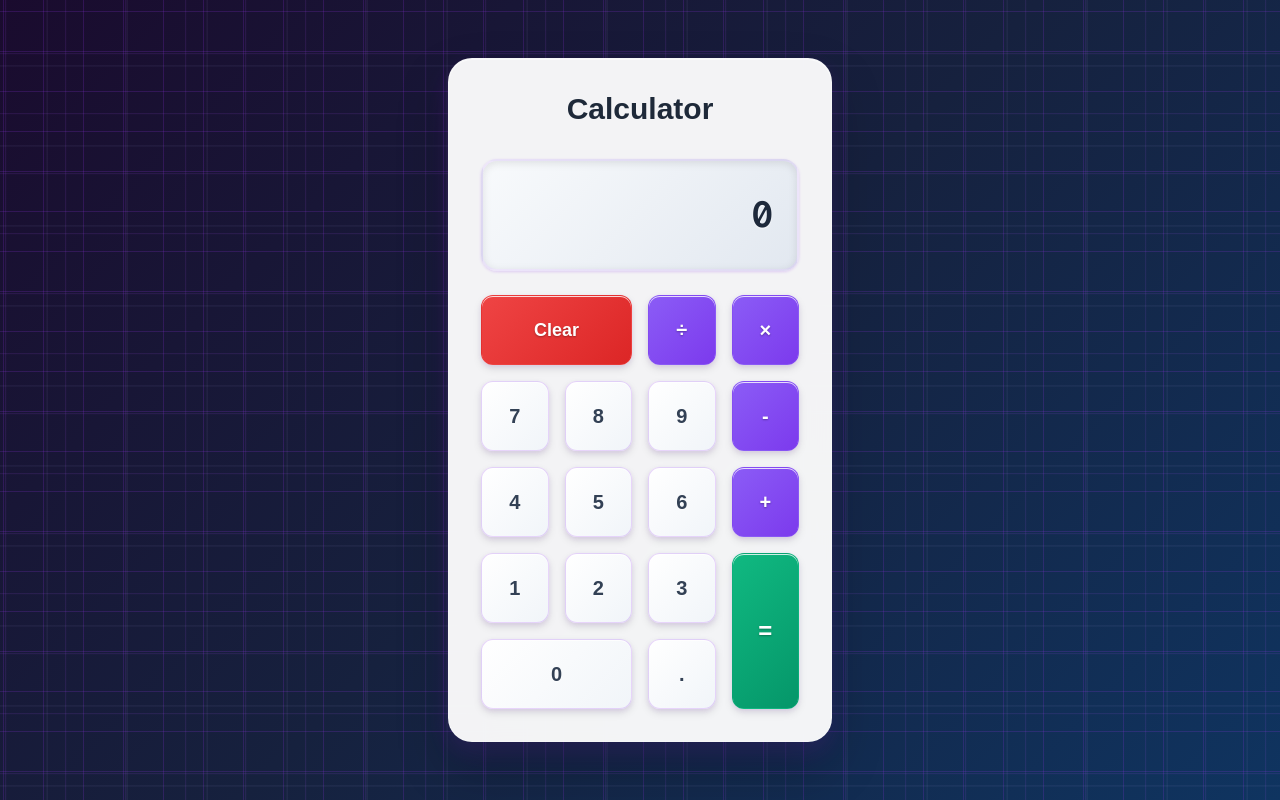
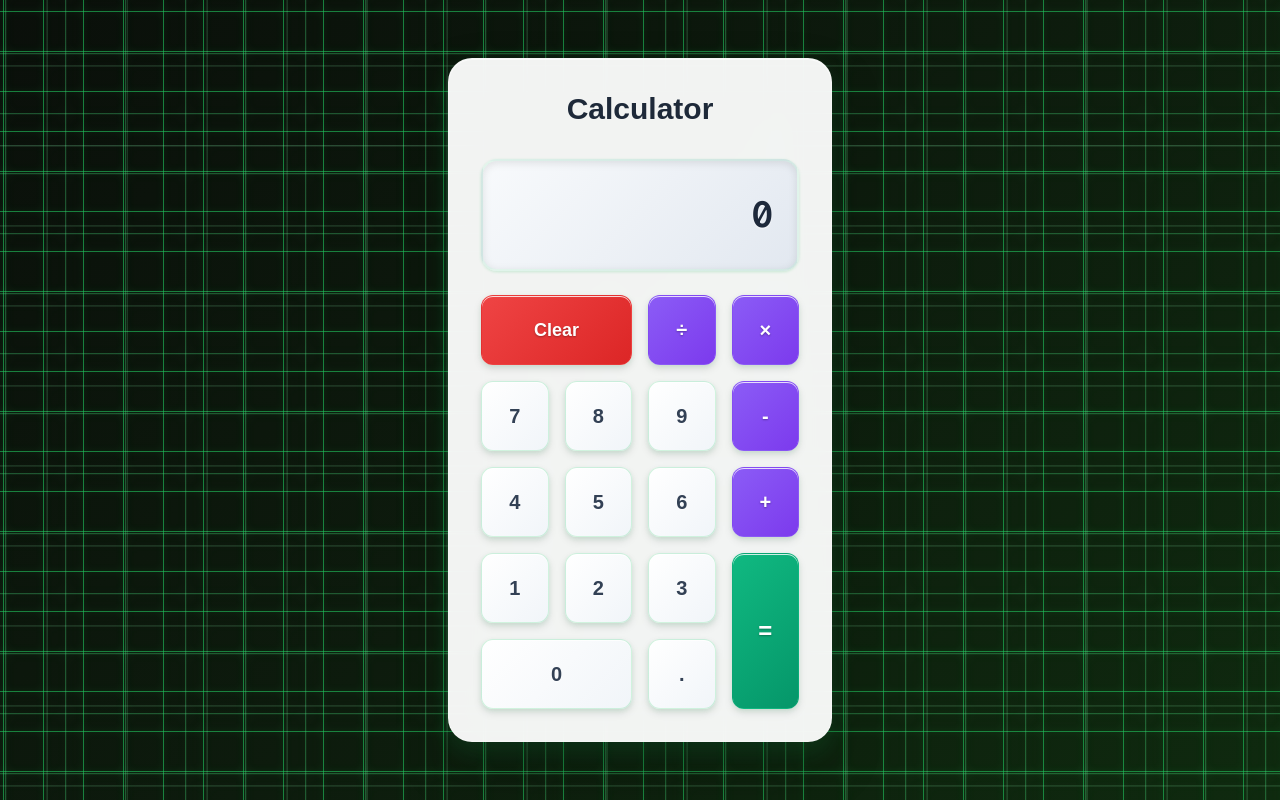
Before and after one commit to ns-test-org/calc, a Next.js app in the folder packages/new-web-app-room/: page / in a window 1280 px wide. Built offline with nearby package versions, Linux system fonts and the light colour scheme.

Commit message:
AI chat session: Updated code and files

```diff
--- a/packages/new-web-app-room/src/app/globals.css
+++ b/packages/new-web-app-room/src/app/globals.css
@@ -148,14 +148,14 @@ body {
   animation: bounce-horizontal 1.5s ease-in-out infinite;
 }
 
-/* Animated Grid Background */
+/* Animated Neon Green Grid Background */
 .animated-grid-bg {
   position: fixed;
   top: 0;
   left: 0;
   width: 100vw;
   height: 100vh;
-  background: linear-gradient(135deg, #1a0b2e 0%, #16213e 50%, #0f3460 100%);
+  background: linear-gradient(135deg, #0a0f0a 0%, #0d1b0d 50%, #0f2a0f 100%);
   z-index: -2;
 }
 
@@ -177,10 +177,11 @@ body {
   top: -10%;
   left: -10%;
   background-image:
-    linear-gradient(rgba(147, 51, 234, 0.2) 1px, transparent 1px),
-    linear-gradient(90deg, rgba(147, 51, 234, 0.2) 1px, transparent 1px);
+    linear-gradient(rgba(34, 197, 94, 0.6) 1px, transparent 1px),
+    linear-gradient(90deg, rgba(34, 197, 94, 0.6) 1px, transparent 1px);
   background-size: 40px 40px;
   animation: gridSlide1 20s linear infinite;
+  filter: drop-shadow(0 0 3px rgba(34, 197, 94, 0.4));
 }
 
 .grid-lines-2 {
@@ -190,10 +191,11 @@ body {
   top: -10%;
   left: -10%;
   background-image:
-    linear-gradient(rgba(168, 85, 247, 0.15) 1px, transparent 1px),
-    linear-gradient(90deg, rgba(168, 85, 247, 0.15) 1px, transparent 1px);
+    linear-gradient(rgba(74, 222, 128, 0.4) 1px, transparent 1px),
+    linear-gradient(90deg, rgba(74, 222, 128, 0.4) 1px, transparent 1px);
   background-size: 60px 60px;
   animation: gridSlide2 25s linear infinite reverse;
+  filter: drop-shadow(0 0 4px rgba(74, 222, 128, 0.3));
 }
 
 .grid-lines-3 {
@@ -203,10 +205,11 @@ body {
   top: -10%;
   left: -10%;
   background-image:
-    linear-gradient(rgba(196, 181, 253, 0.1) 1px, transparent 1px),
-    linear-gradient(90deg, rgba(196, 181, 253, 0.1) 1px, transparent 1px);
+    linear-gradient(rgba(134, 239, 172, 0.25) 1px, transparent 1px),
+    linear-gradient(90deg, rgba(134, 239, 172, 0.25) 1px, transparent 1px);
   background-size: 80px 80px;
   animation: gridSlide3 30s linear infinite;
+  filter: drop-shadow(0 0 5px rgba(134, 239, 172, 0.2));
 }
 
 @keyframes gridSlide1 {
@@ -231,7 +234,7 @@ body {
   border: 1px solid rgba(255, 255, 255, 0.3);
   box-shadow:
     0 25px 50px rgba(0, 0, 0, 0.25),
-    0 10px 25px rgba(147, 51, 234, 0.2),
+    0 10px 25px rgba(34, 197, 94, 0.2),
     inset 0 1px 0 rgba(255, 255, 255, 0.6);
   border-radius: 24px;
   transform: translateY(0);
@@ -242,16 +245,16 @@ body {
   transform: translateY(-5px);
   box-shadow:
     0 35px 70px rgba(0, 0, 0, 0.3),
-    0 15px 35px rgba(147, 51, 234, 0.3),
+    0 15px 35px rgba(34, 197, 94, 0.3),
     inset 0 1px 0 rgba(255, 255, 255, 0.7);
 }
 
 .calculator-display {
   background: linear-gradient(135deg, #f8fafc 0%, #e2e8f0 100%);
-  border: 2px solid rgba(147, 51, 234, 0.1);
+  border: 2px solid rgba(34, 197, 94, 0.1);
   box-shadow:
     inset 0 2px 8px rgba(0, 0, 0, 0.1),
-    0 1px 3px rgba(147, 51, 234, 0.2);
+    0 1px 3px rgba(34, 197, 94, 0.2);
   border-radius: 16px;
   color: #1e293b;
   font-weight: 600;
@@ -260,10 +263,10 @@ body {
 
 .calculator-button {
   background: linear-gradient(135deg, #ffffff 0%, #f1f5f9 100%);
-  border: 1px solid rgba(147, 51, 234, 0.2);
+  border: 1px solid rgba(34, 197, 94, 0.2);
   box-shadow:
     0 4px 8px rgba(0, 0, 0, 0.1),
-    0 2px 4px rgba(147, 51, 234, 0.1),
+    0 2px 4px rgba(34, 197, 94, 0.1),
     inset 0 1px 0 rgba(255, 255, 255, 0.8);
   border-radius: 12px;
   color: #334155;
@@ -278,9 +281,9 @@ body {
   transform: translateY(-2px);
   box-shadow:
     0 6px 12px rgba(0, 0, 0, 0.15),
-    0 3px 6px rgba(147, 51, 234, 0.2),
+    0 3px 6px rgba(34, 197, 94, 0.2),
     inset 0 1px 0 rgba(255, 255, 255, 0.9);
-  border-color: rgba(147, 51, 234, 0.3);
+  border-color: rgba(34, 197, 94, 0.3);
 }
 
 .calculator-button:active {
```
